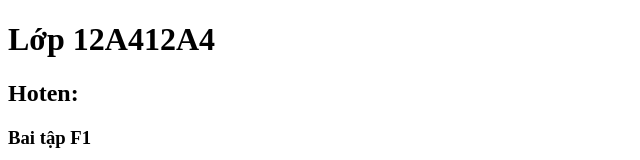
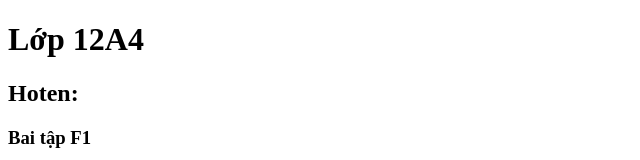
Before and after one commit to tranguyenngocgiahan2021-cell/giahan.github.io, a plain HTML site: page index.html in a window 1280 px wide. Shown: the top 160 px of the page, without its empty margins (0-640 px from the left). Drawn offline with Linux system fonts and the light colour scheme.

Commit message:
Update index.html

```diff
--- a/index.html
+++ b/index.html
@@ -5,7 +5,7 @@
     <title>Code HTML học kỳ 2</title>
 </head>
 <body>
-    <h1>Lớp 12A412A4</h1>
+    <h1>Lớp 12A4</h1>
     <h2>Hoten:</h2>
     <h3>Bai tập F1</h3>
     <h4><a href="D:\12A4-hoten\BaitapF1\hinh3.html">hinh 3</a> </h4>
```
